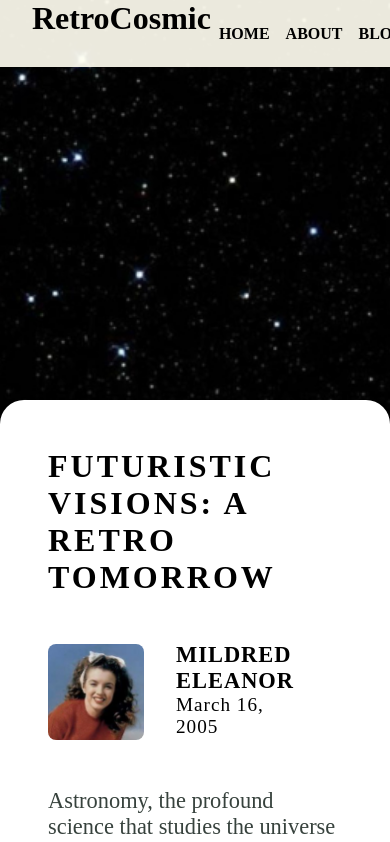
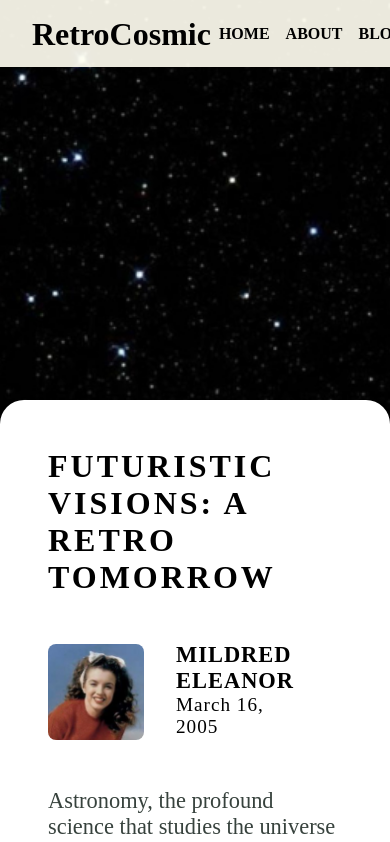
Before and after one commit to NisreenSalameh/blog-webpage, a plain HTML site: page index.html in a window 390 px wide. Shown: the top 842 px of the page. Drawn offline with Linux system fonts and the light colour scheme; a web font is replaced by a local one.

Commit message:
Edited navbar styling

```diff
--- a/styles.css
+++ b/styles.css
@@ -228,10 +228,6 @@ footer{
     main h2{
         font-size: 2rem;
     }
-
-    h1{
-        font-size: 2rem;
-    }
     .nav-bar{
         padding: 0 2rem;
     }
@@ -241,4 +237,8 @@ footer{
     .profile .profile-txt h3 {
         margin-top: 2em;
     }
+    .nav-bar h1{
+        margin-top: 1rem;
+        font-size: 2rem;
+    }
 }
```
